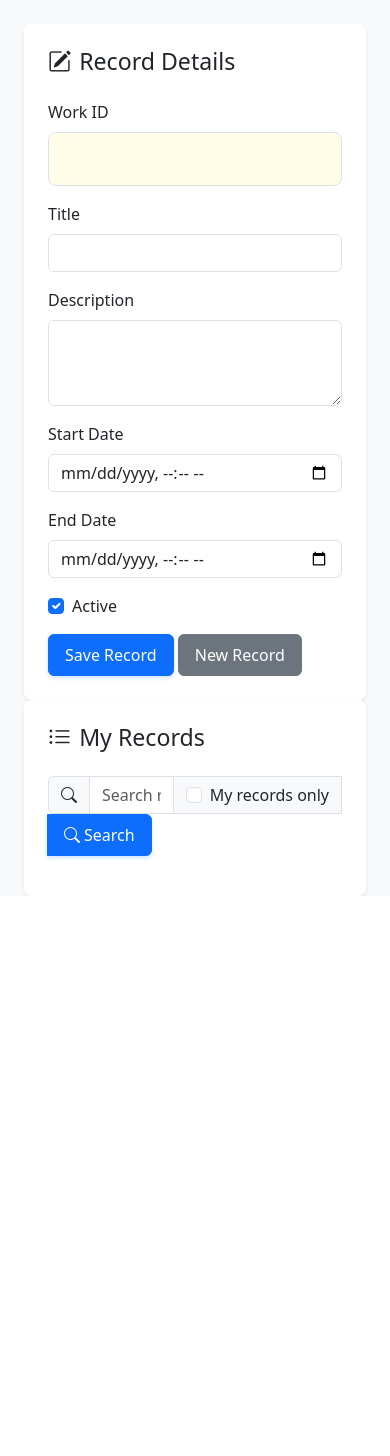
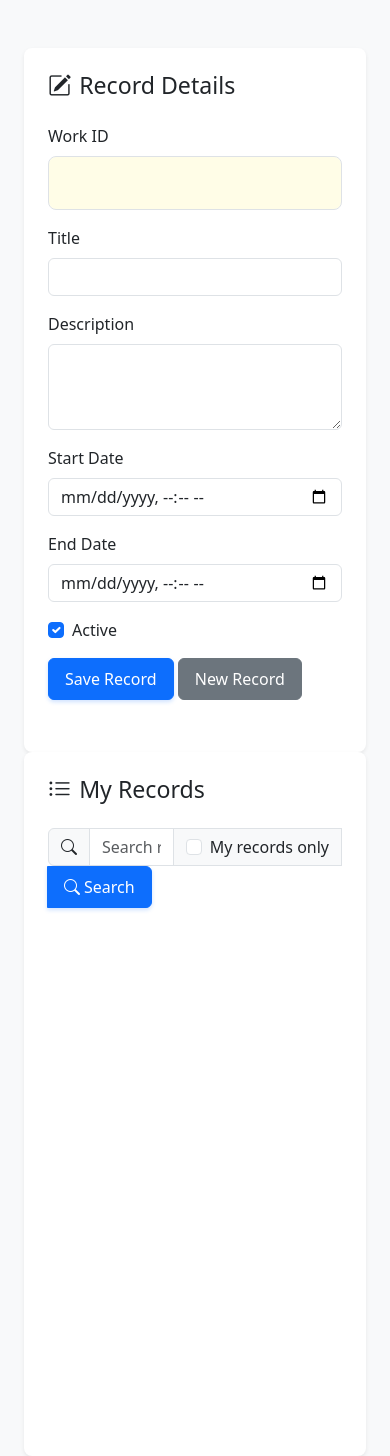
Before and after one commit to dirkpetersen/flasks, a Flask app: template work-id/templates/index.html in a window 390 px wide. Shown: the part 98-1554 px from the top of the page. Before the commit the page ends 994 px from the top, so only its background shows below. Run offline with Flask 3, Linux system fonts and the light colour scheme; the template is opened without the code that fills it, so the values that code supplies are empty; some libraries are stand-ins or nearby versions.

Commit message:
refactor: Adjust layout for two-column responsive design with fixed card height

```diff
--- a/work-id/static/css/styles.css
+++ b/work-id/static/css/styles.css
@@ -4,15 +4,13 @@ body {
     margin: 0 auto;
 }
 
-@media (min-width: 1200px) {
-    .row {
-        height: calc(100vh - 100px);
-    }
+.main-content {
+    margin-top: 1rem;
+}
 
-    .card {
-        height: 100%;
-        overflow-y: auto;
-    }
+.card {
+    height: calc(100vh - 140px);
+    overflow-y: auto;
 }
 
 .record-list {
--- a/work-id/templates/index.html
+++ b/work-id/templates/index.html
@@ -26,9 +26,9 @@
     </nav>
 
     <div class="container-fluid px-4">
-        <div class="row g-4">
+        <div class="row g-4 main-content">
             <!-- Form Section -->
-            <div class="col-12 col-xl-6">
+            <div class="col-md-6">
                 <div class="card p-4">
                     <h3 class="card-title mb-4">
                         <i class="bi bi-pencil-square me-2"></i>Record Details
@@ -101,7 +101,7 @@
             </div>
 
             <!-- Records List Section -->
-            <div class="col-12 col-xl-6">
+            <div class="col-md-6">
                 <div class="card p-4">
                     <h3 class="card-title mb-4">
                         <i class="bi bi-list-ul me-2"></i>My Records
```
